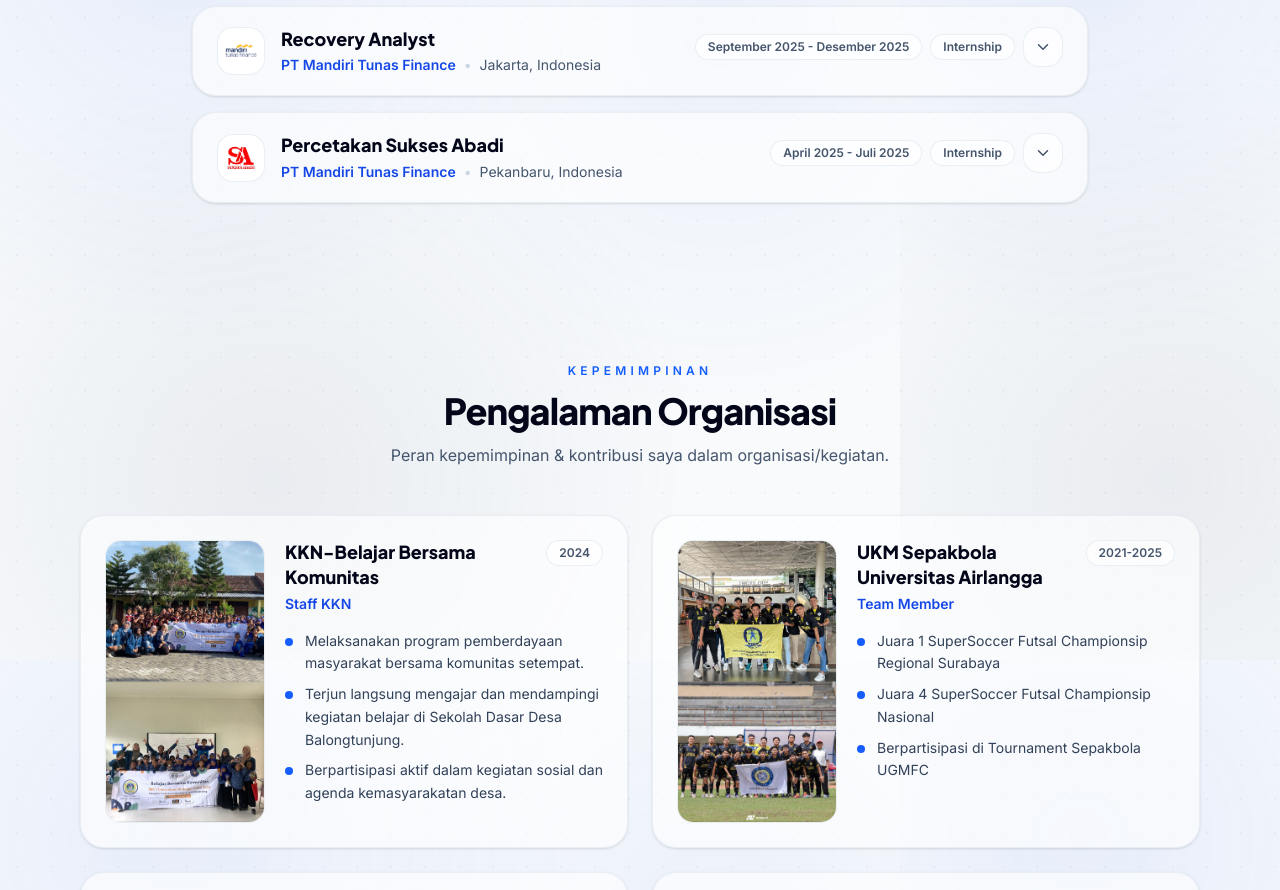
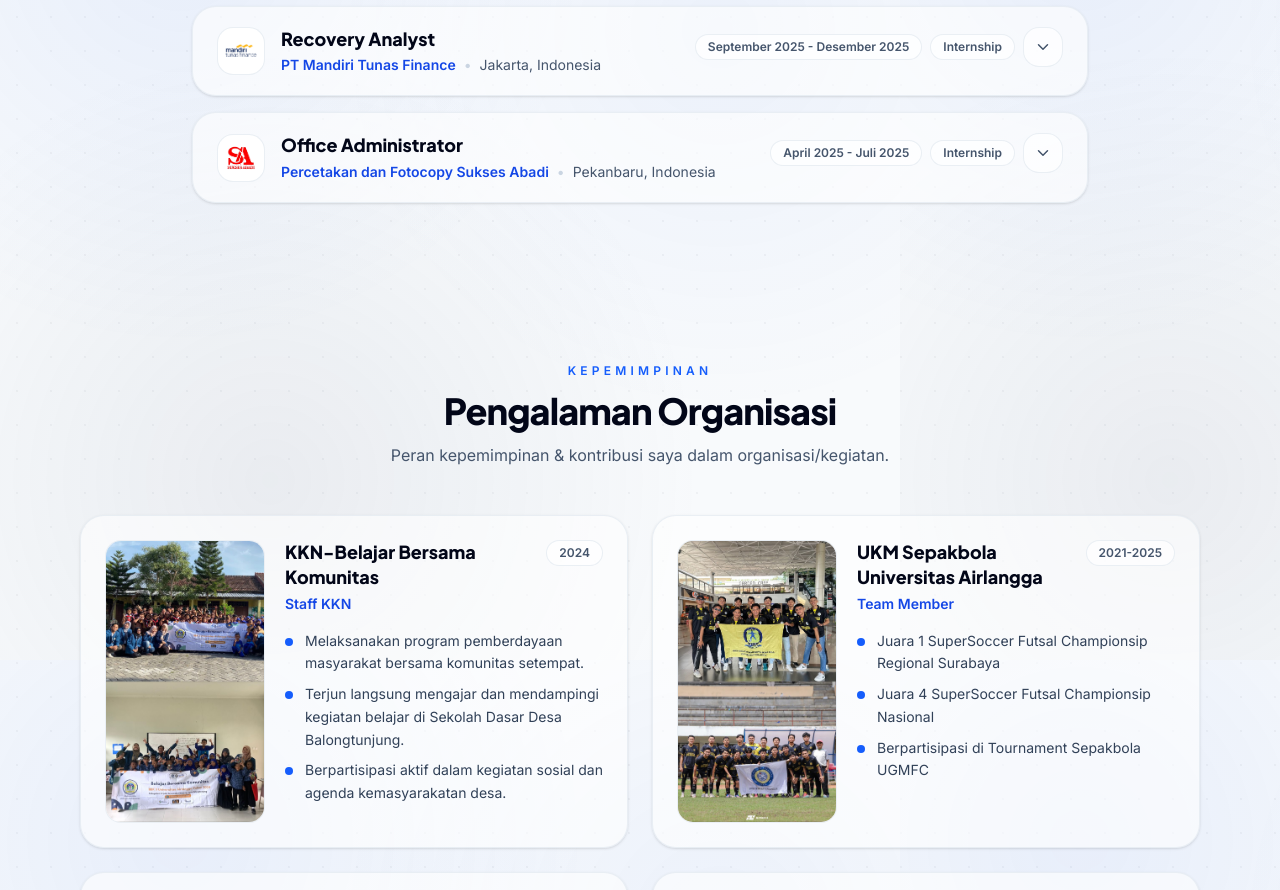
Before and after one commit to asrafayyasi/asraf-portofolio, a Next.js app: page / in a window 1280 px wide. Shown: the part 2840-3730 px from the top of the page. Built offline with nearby package versions, Linux system fonts and the light colour scheme.

Commit message:
revisi pengalaman kerja

```diff
--- a/src/data/content.ts
+++ b/src/data/content.ts
@@ -395,8 +395,8 @@ export const content = {
         tools: ['SQL', 'Excel', 'Python'], // opsional
       },
       {
-        role: 'Percetakan Sukses Abadi ',
-        company: 'PT Mandiri Tunas Finance',
+        role: 'Office Administrator',
+        company: 'Percetakan dan Fotocopy Sukses Abadi ',
         location: 'Pekanbaru, Indonesia',
         period: 'April 2025 - Juli 2025',
         type: 'Internship', // opsional
```
Also changed, not shown: src/app/layout.tsx (line endings or trailing spaces).
